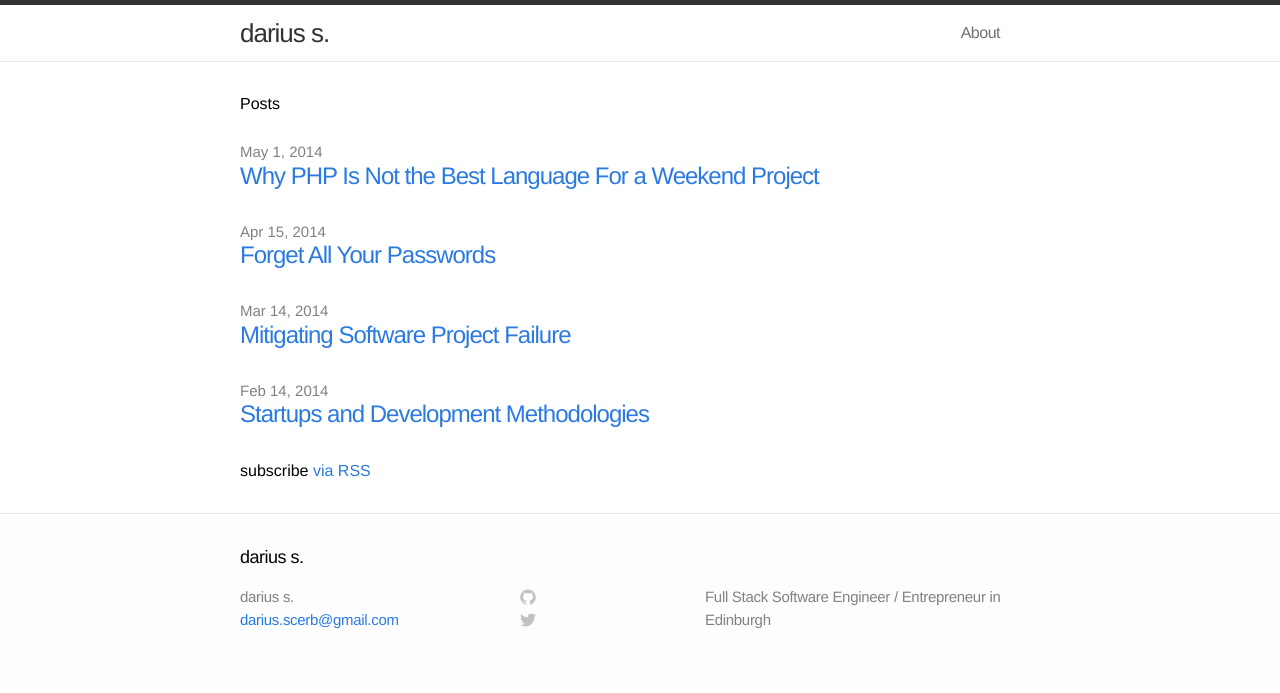
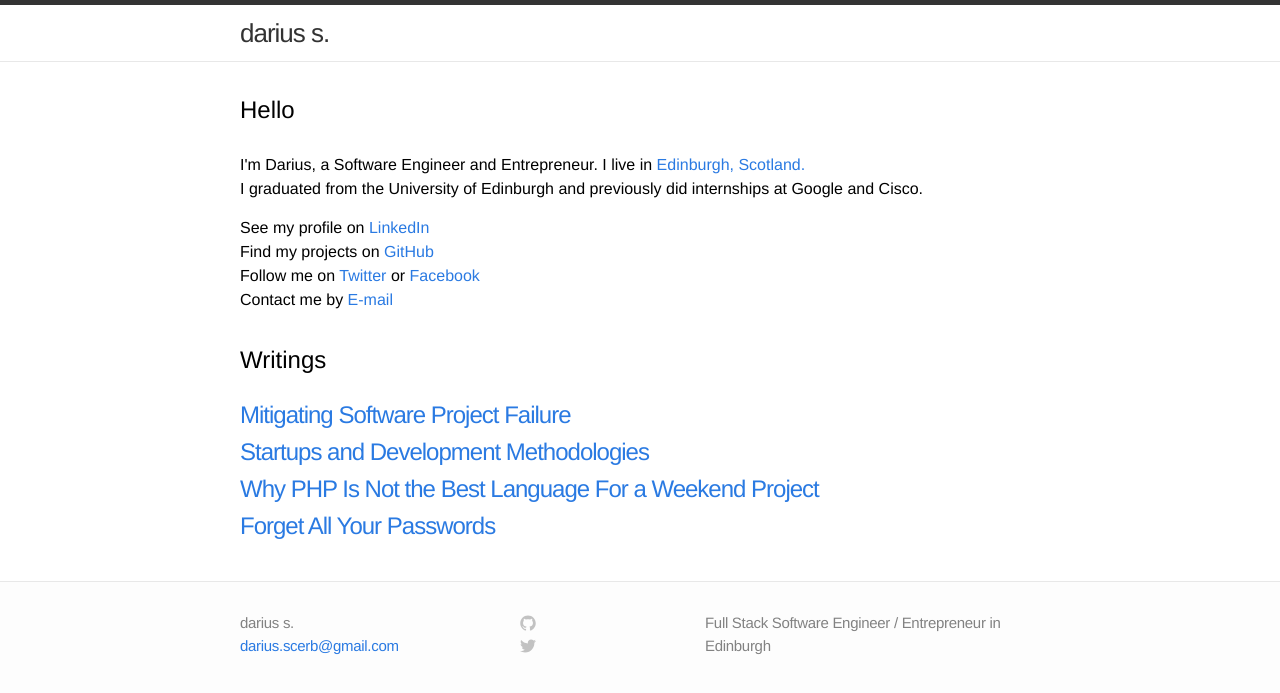
Before and after one commit to darka/dariuss.net, a Jekyll site: the page built from index.html, in a window 1280 px wide. Shown: the top 693 px of the page. Built offline with Jekyll 4.4.1, drawn with Linux system fonts in a browser that asks for light colours.

Commit message:
Minor design changes and post date fixes.

```diff
--- a/_includes/footer.html
+++ b/_includes/footer.html
@@ -1,8 +1,6 @@
 <footer class="site-footer">
 
   <div class="wrap">
-
-    <h2 class="footer-heading">{{ site.title }}</h2>
 
     <div class="footer-col-1 column">
       <ul>
--- a/_includes/header.html
+++ b/_includes/header.html
@@ -16,11 +16,11 @@
             c0-0.82,0.665-1.484,1.484-1.484h15.031C17.335,12.031,18,12.696,18,13.516L18,13.516z"/>
         </svg>
       </a>
-      <div class="trigger">
+      <!--<div class="trigger">
         {% for page in site.pages %}
           <a class="page-link" href="{{ page.url | prepend: site.baseurl }}">{{ page.title }}</a>
         {% endfor %}
-      </div>
+      </div>-->
     </nav>
 
   </div>
--- a/_posts/2014-04-15-forget-all-your-passwords.markdown
+++ b/_posts/2013-01-01-forget-all-your-passwords.markdown
@@ -1,7 +1,7 @@
 ---
 layout: post
 title:  "Forget All Your Passwords"
-date:   2014-04-15 18:29:36
+date:   2013-01-01 18:29:36
 categories: jekyll update
 ---
 
--- a/_posts/2014-05-01-why-php-is-bad.markdown
+++ b/_posts/2013-01-26-why-php-is-bad.markdown
@@ -1,7 +1,7 @@
 ---
 layout: post
 title:  "Why PHP Is Not the Best Language For a Weekend Project"
-date:   2014-05-01 13:13:43
+date:   2013-01-26 13:13:43
 categories: jekyll update
 ---
 PHP is a language and an ecosystem with a huge following, and despite the criticism it has received throughout the years, many major sites, such as Facebook, are still using it.
--- a/css/main.css
+++ b/css/main.css
@@ -17,6 +17,8 @@ body {
 }
 
 h1, h2, h3, h4, h5, h6 { font-size: 100%; font-weight: 400; }
+
+h1 { font-size: 24px; }
 
 a         { color: #2a7ae2; text-decoration: none; }
 a:hover   { color: #000; text-decoration: underline; }
@@ -144,11 +146,13 @@ a:visited { color: #205caa; }
 /* Home styles */
 /* ----------------------------------------------------------*/
 
-.home h1 { margin-bottom: 25px; }
+.home h1 {
+  margin-bottom: 25px;
+}
 
 .posts { list-style-type: none; }
 
-.posts li { margin-bottom: 30px; }
+.posts li { margin-bottom: 10px; }
 
 .posts .post-link {
   font-size: 24px;
@@ -237,6 +241,16 @@ a:visited { color: #205caa; }
 }
 
 .post code { padding: 1px 5px; }
+
+ul.me {
+  margin-left: 0px;
+  margin-bottom: 30px;
+  margin-top: 15px;
+  list-style: none;
+}
+
+.me li {
+}
 
 .post ul,
 .post ol { margin-left: 1.35em; }
--- a/index.html
+++ b/index.html
@@ -4,17 +4,26 @@ layout: default
 
 <div class="home">
 
-  <h1>Posts</h1>
+  <h1>Hello</h1>
+
+  <p>
+  I'm Darius, a Software Engineer and Entrepreneur. I live in <a href="https://www.google.com/maps/place/Edinburgh/">Edinburgh, Scotland.</a><br/>I graduated from the University of Edinburgh and previously did internships at Google and Cisco.<br />
+  </p>
+  <ul class="me">
+    <li>See my profile on <a href="http://www.linkedin.com/in/scdarius">LinkedIn</a></li>
+    <li>Find my projects on <a href="https://github.com/darka">GitHub</a></li>
+    <li>Follow me on <a href="https://twitter.com/#!/scdarius">Twitter</a> or <a href="https://www.facebook.com/darka">Facebook</a></li>
+    <li>Contact me by <a href="mailto:darius.scerb@gmail.com?Subject=Hey">E-mail</a></li>
+  </ul>
+
+  <h1>Writings</h1>
 
   <ul class="posts">
     {% for post in site.posts %}
       <li>
-        <span class="post-date">{{ post.date | date: "%b %-d, %Y" }}</span>
         <a class="post-link" href="{{ post.url | prepend: site.baseurl }}">{{ post.title }}</a>
       </li>
     {% endfor %}
   </ul>
 
-  <p class="rss-subscribe">subscribe <a href="{{ "/feed.xml" | prepend: site.baseurl }}">via RSS</a></p>
-
 </div>
```
